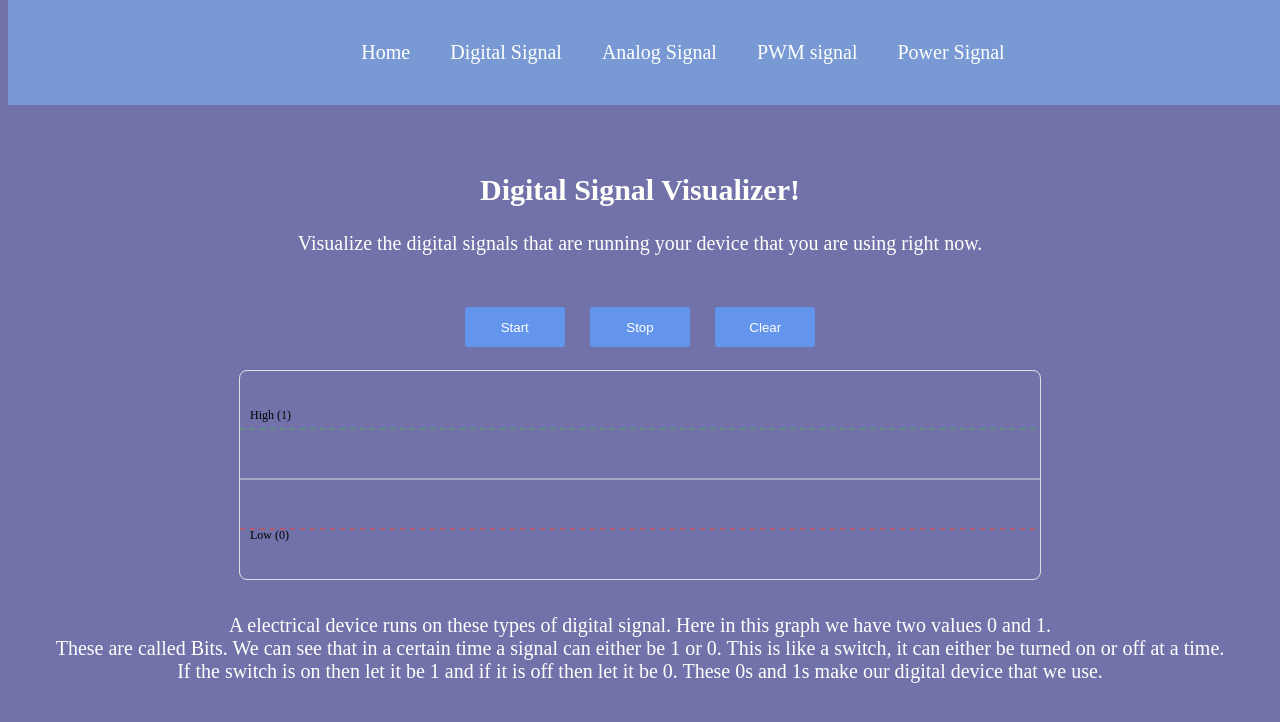
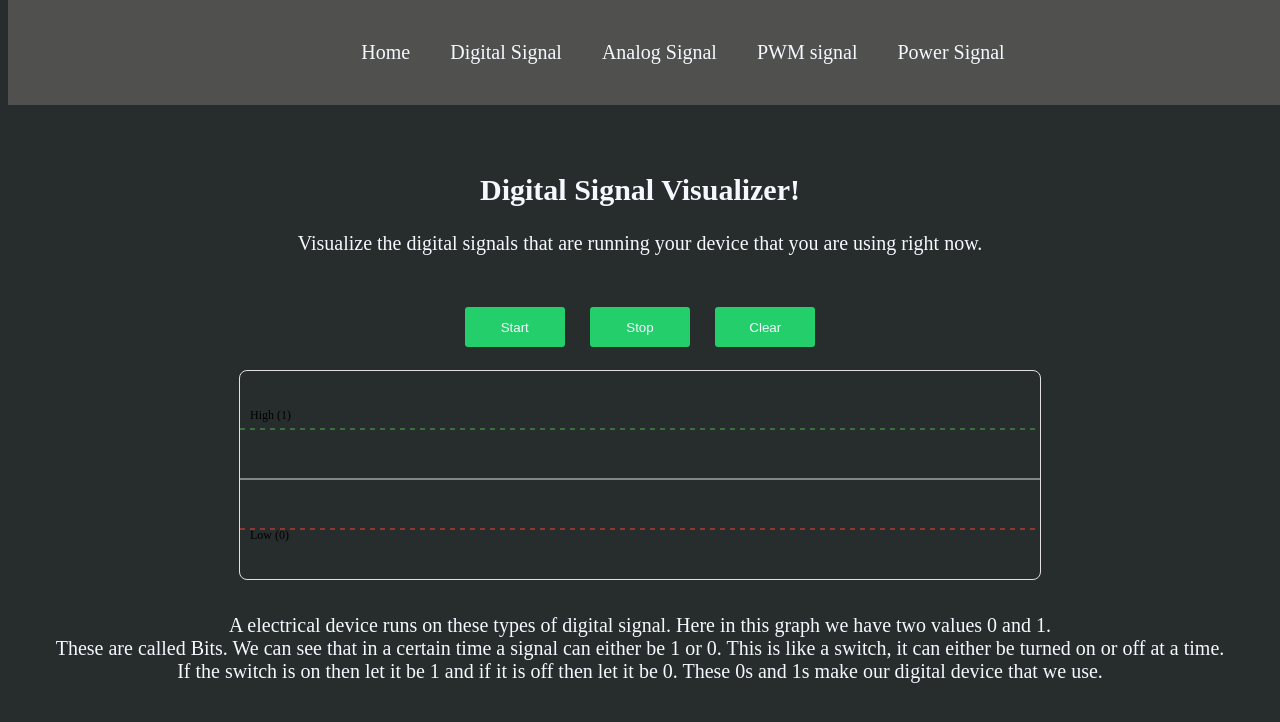
Before and after one commit to Abhinav2065/SignalVisualizer, a React (Vite) app in the folder SignalVisualizer/: page /digital in a window 1280 px wide. Shown: the top 722 px of the page. Built offline with nearby package versions, Linux system fonts and the light colour scheme.

Commit message:
Added a better color theme

```diff
--- a/SignalVisualizer/src/index.css
+++ b/SignalVisualizer/src/index.css
@@ -1,6 +1,6 @@
 * {
-  background: #7272AB;
-  color: #FFFFFC;
+  background: #272D2D;
+  color: #F6F8FF;
 }
 
 body {
--- a/SignalVisualizer/src/styles/Digital.css
+++ b/SignalVisualizer/src/styles/Digital.css
@@ -22,7 +22,7 @@
 button {
     height: 40px;
     width: 100px;
-    background-color:cornflowerblue;
+    background-color:#23CE6B;
     border: none;
     margin: 1%;
     cursor: pointer;
@@ -32,6 +32,6 @@ button {
 
 
 button:hover {
-    background-color: rgb(116, 159, 238);
+    background-color: #2ed272;
     transform: scale(1.05);
 }
--- a/SignalVisualizer/src/styles/Navbar.css
+++ b/SignalVisualizer/src/styles/Navbar.css
@@ -3,7 +3,7 @@
     display: flex;
     align-items: center;
     justify-content: space-between;
-    background-color: #7899D4;
+    background-color: #50514F;
     padding: 15px;
     position: fixed;
     top: 0;
@@ -15,7 +15,7 @@ ul {
     flex: 1;
     list-style: none;
     text-align: center;
-    background-color: #7899D4;
+    background-color: #50514F;
 
 }
 
@@ -25,11 +25,11 @@ ul li {
     margin: 10px 20px;
     font-size: 20px;
     cursor: pointer;
-    background-color: #7899D4;
+    background-color: #50514F;
 
 }
 
 a {
-    background-color: #7899D4;
+    background-color: #50514F;
     text-decoration: none;
 }
```
